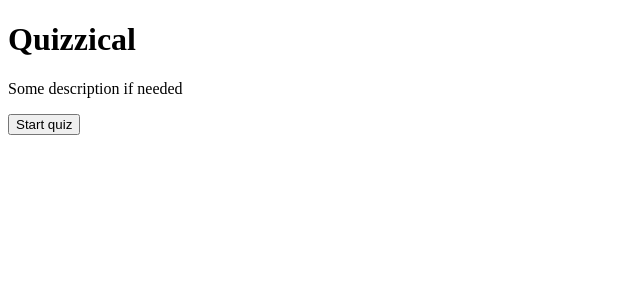
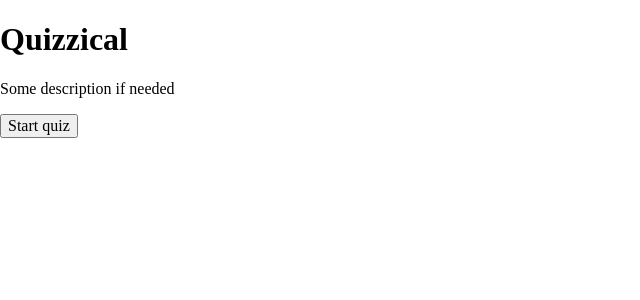
Before and after one commit to Youkwhan/quizzical, a React (Vite) app: page / in a window 1280 px wide. Shown: the top 300 px of the page, without its empty margins (0-640 px from the left). Built offline with nearby package versions, Linux system fonts and the light colour scheme.

Commit message:
custom css and general structure

```diff
--- a/index.html
+++ b/index.html
@@ -5,6 +5,21 @@
 		<link rel="icon" type="image/svg+xml" href="/vite.svg" />
 		<meta name="viewport" content="width=device-width, initial-scale=1.0" />
 		<title>Quizzical</title>
+		<!-- google font: karla, inter -->
+		<link rel="preconnect" href="https://fonts.googleapis.com" />
+		<link rel="preconnect" href="https://fonts.gstatic.com" crossorigin />
+		<link
+			href="https://fonts.googleapis.com/css2?family=Inter:wght@400;500;600&family=Karla:wght@700&display=swap"
+			rel="stylesheet"
+		/>
+    <!-- normalize css -->
+		<link
+			rel="stylesheet"
+			href="https://cdnjs.cloudflare.com/ajax/libs/normalize/8.0.1/normalize.min.css"
+			integrity="sha512-NhSC1YmyruXifcj/KFRWoC561YpHpc5Jtzgvbuzx5VozKpWvQ+4nXhPdFgmx8xqexRcpAglTj9sIBWINXa8x5w=="
+			crossorigin="anonymous"
+			referrerpolicy="no-referrer"
+		/>
 	</head>
 	<body>
 		<div id="root"></div>
--- /dev/null
+++ b/src/components/Quiz.jsx
@@ -0,0 +1,5 @@
+function Quiz() {
+	return <div></div>
+}
+
+export default Quiz
--- /dev/null
+++ b/src/components/Trivia.jsx
@@ -0,0 +1,5 @@
+function Trivia() {
+	return <div></div>
+}
+
+export default Trivia
--- a/src/index.css
+++ b/src/index.css
@@ -0,0 +1,22 @@
+:root {
+	--ff-primary: "Inter", sans-serif;
+	--ff-secondary: "Karla", sans-serif;
+
+	--fw-400: 400;
+	--fw-500: 500;
+	--fw-600: 600;
+	--fw-700: 700;
+
+	--fs-large: 2rem; /* 31.25px; */
+	--fs-regular: 1rem; /* 16px; */
+	--fs-small: 0.65rem; /* 10.24px; */
+	--fs-score: 0.8rem; /* 12.8px; */
+
+	--clr-primary: #f5f7fb;
+	--clr-secondary: #293264;
+
+	--clr-lg-btn: #4d5b9e;
+	--clr-selector: #d6dbf5;
+	--clr-correct: #94d7a2;
+	--clr-wrong: #f8bcbc;
+}
```
Lines whose indentation alone changed are shown as unchanged.
